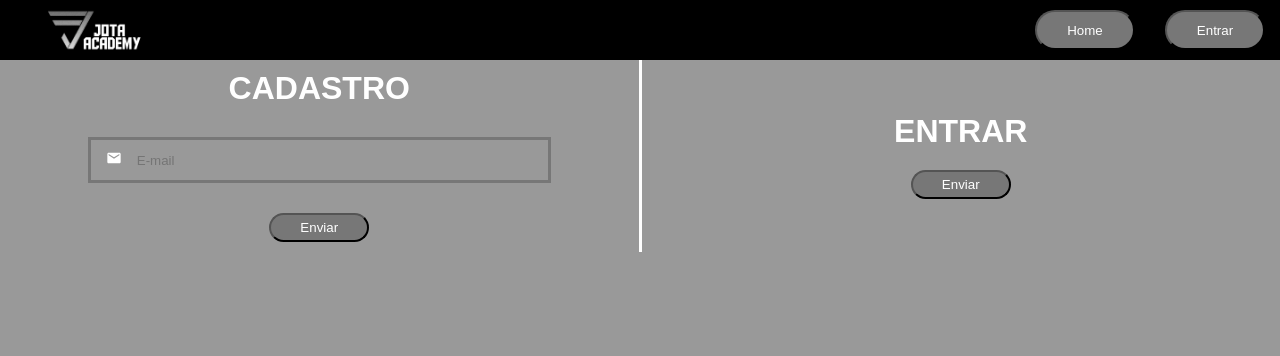
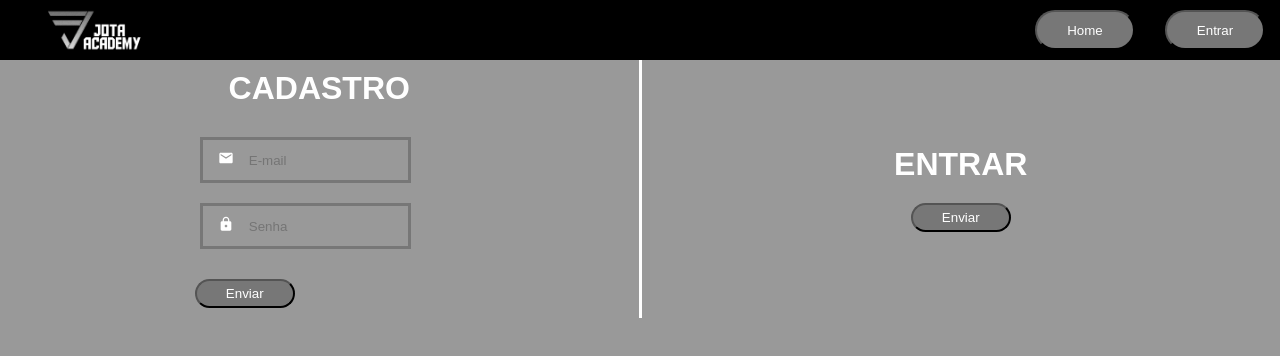
Before and after one commit to jhonesaly/react_platform, a React (Create React App) app in the folder react_platform/: page /login in a window 1280 px wide. Shown: the top 356 px of the page. Built offline with nearby package versions, Linux system fonts and the light colour scheme.

Commit message:
feat: formulário

```diff
--- a/react_platform/src/pages/login/index.jsx
+++ b/react_platform/src/pages/login/index.jsx
@@ -11,7 +11,7 @@ import { api } from '../../services/api';
 
 import { useForm } from 'react-hook-form';
 
-import { MdEmail } from 'react-icons/md';
+import { MdEmail, MdLock } from 'react-icons/md';
 
 const Login = () => {
 
@@ -50,8 +50,11 @@ const Login = () => {
         <ContentContainer>
             <Column>
                 <Title>CADASTRO</Title>
-                <Input leftIcon={<MdEmail />} placeholder="E-mail" name = "email" control={control}/>
-                <Button title="Enviar" onClick={handleClickEnviarSignin}/>
+                <form onSubmit={handleSubmit(handleClickEnviarSignin)}>
+                    <Input leftIcon={<MdEmail />} placeholder="E-mail" name = "email" control={control}/>
+                    <Input leftIcon={<MdLock />} placeholder="Senha" name = "senha" control={control}/>
+                    <Button title="Enviar" onClick={handleClickEnviarSignin}/>
+                </form>
             </Column>
             <Column>
                 <Title>ENTRAR</Title>
```
